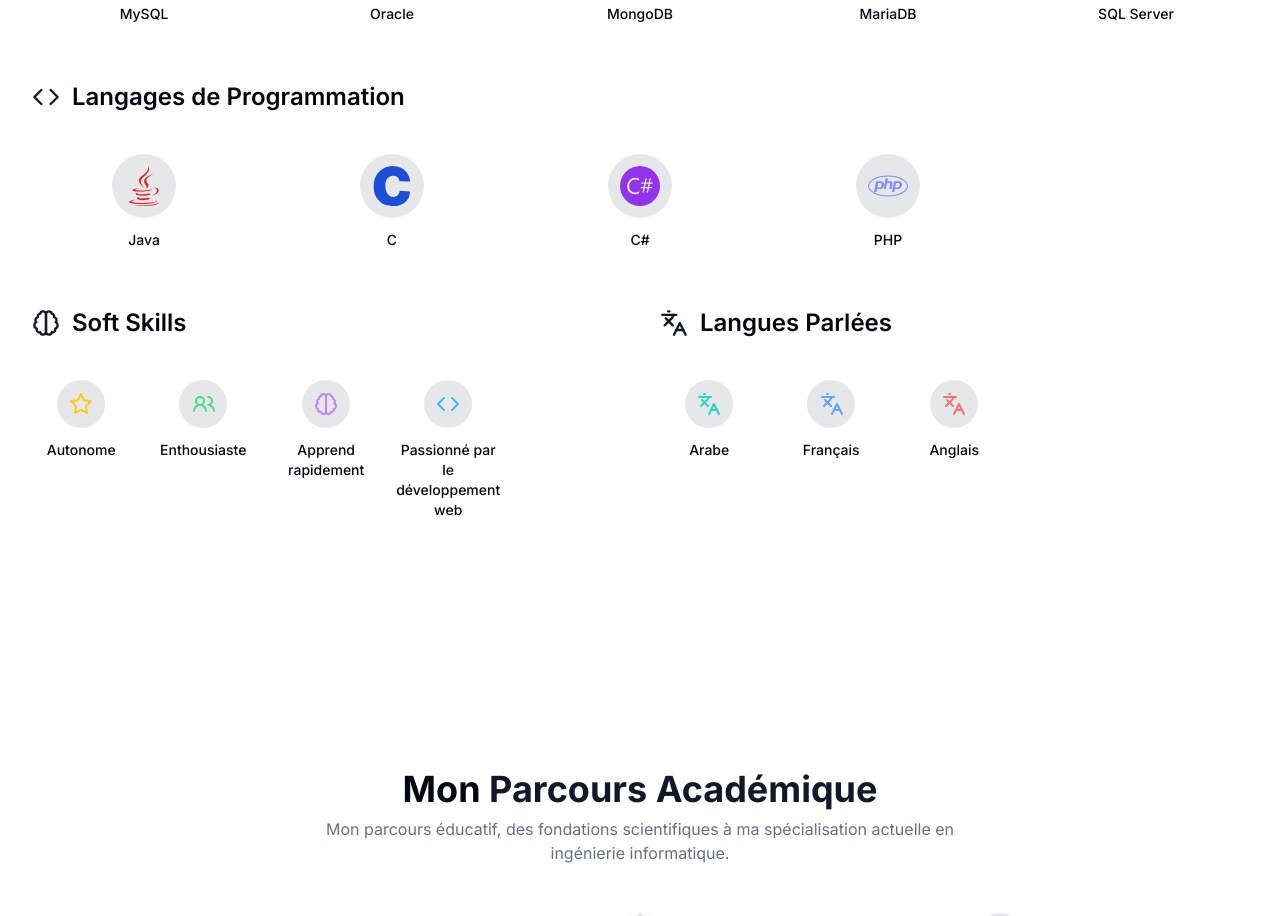
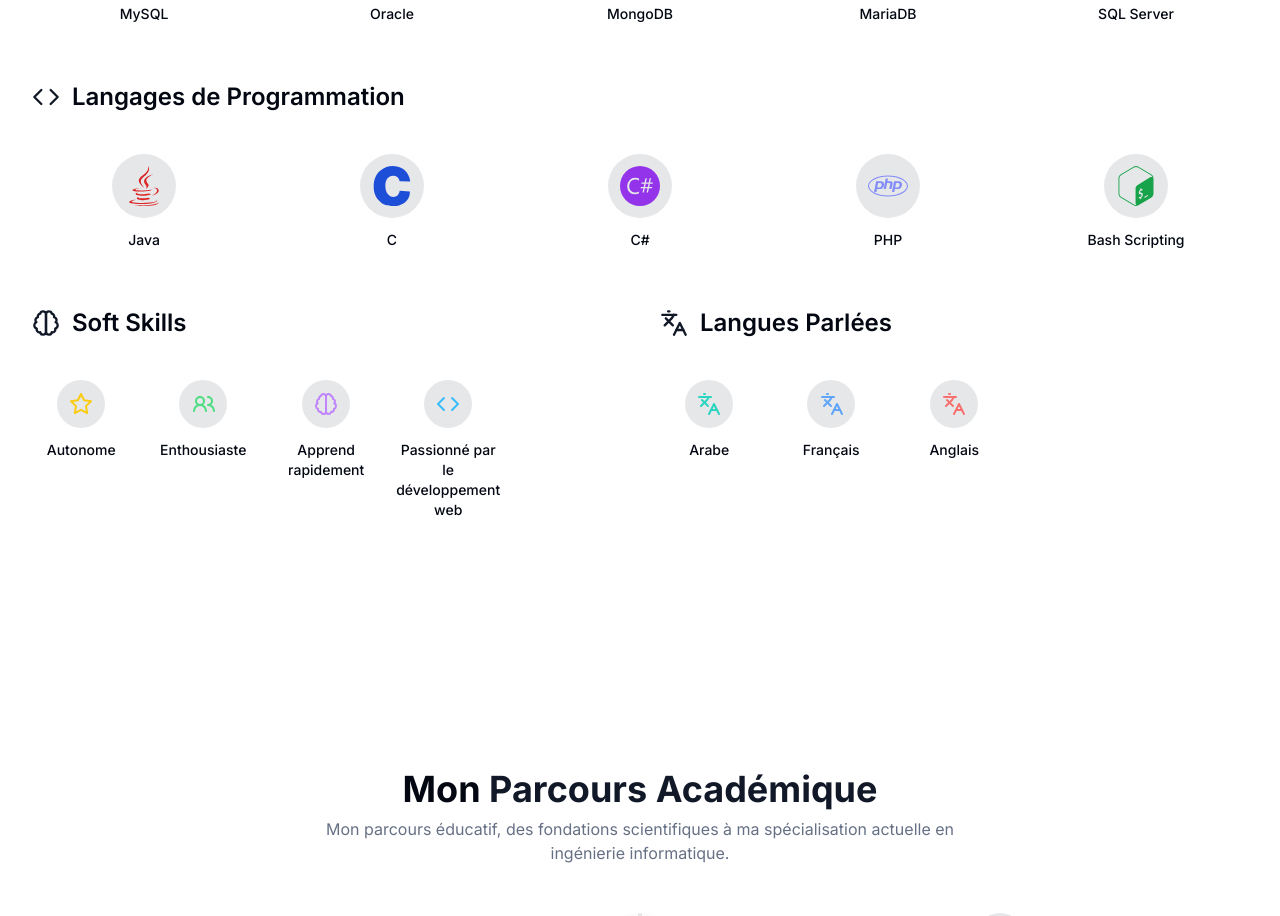
Before and after one commit to 0MLH1/myPortfolio, a React (Vite) app: page / in a window 1280 px wide. Shown: the part 2460-3376 px from the top of the page. Built offline with nearby package versions, Linux system fonts and the light colour scheme.

Commit message:
add bash scripting icon

```diff
--- a/src/pages/HomePage.jsx
+++ b/src/pages/HomePage.jsx
@@ -10,7 +10,7 @@
     import { useToast } from '@/components/ui/use-toast';
     import { Mail, Phone, MapPin, Download, Send, ChevronRight, Briefcase, Users, Database, FileText, Star, MessageCircle, PenTool, Users2 as UsersThree, Code as CodeIcon, Server, DatabaseZap, Laptop, Brain, Languages as LanguagesIcon, School, CalendarDays, Linkedin, Github, FileSpreadsheet } from 'lucide-react';
     import { FaLaravel, FaReact, FaBootstrap, FaNodeJs, FaJava, FaPhp } from 'react-icons/fa';
-    import { SiMongodb, SiMariadb, SiMysql, SiOracle, SiC, SiCsharp, SiRedux} from 'react-icons/si';
+    import { SiGnubash, SiMongodb, SiMariadb, SiMysql, SiOracle, SiC, SiCsharp, SiRedux} from 'react-icons/si';
     import { DiHtml5, DiCss3, DiJavascript1 } from 'react-icons/di';
     import { FaDatabase } from 'react-icons/fa';
 
@@ -292,6 +292,7 @@
         { name: "C", icon: <SiC className="w-10 h-10 text-blue-700" />, level: "Intermédiaire" },
         { name: "C#", icon: <SiCsharp className="w-10 h-10 text-purple-600" />, level: "Intermédiaire" },
         { name: "PHP", icon: <FaPhp className="w-10 h-10 text-indigo-400" />, level: "Avancé" },
+        { name: "Bash Scripting", icon: <SiGnubash className="w-10 h-10 text-green-600" />, level: "Intermédiaire" },
       ],
       softSkills: [
         { name: "Autonome", icon: <Star className="w-6 h-6 text-yellow-400" /> },
```
